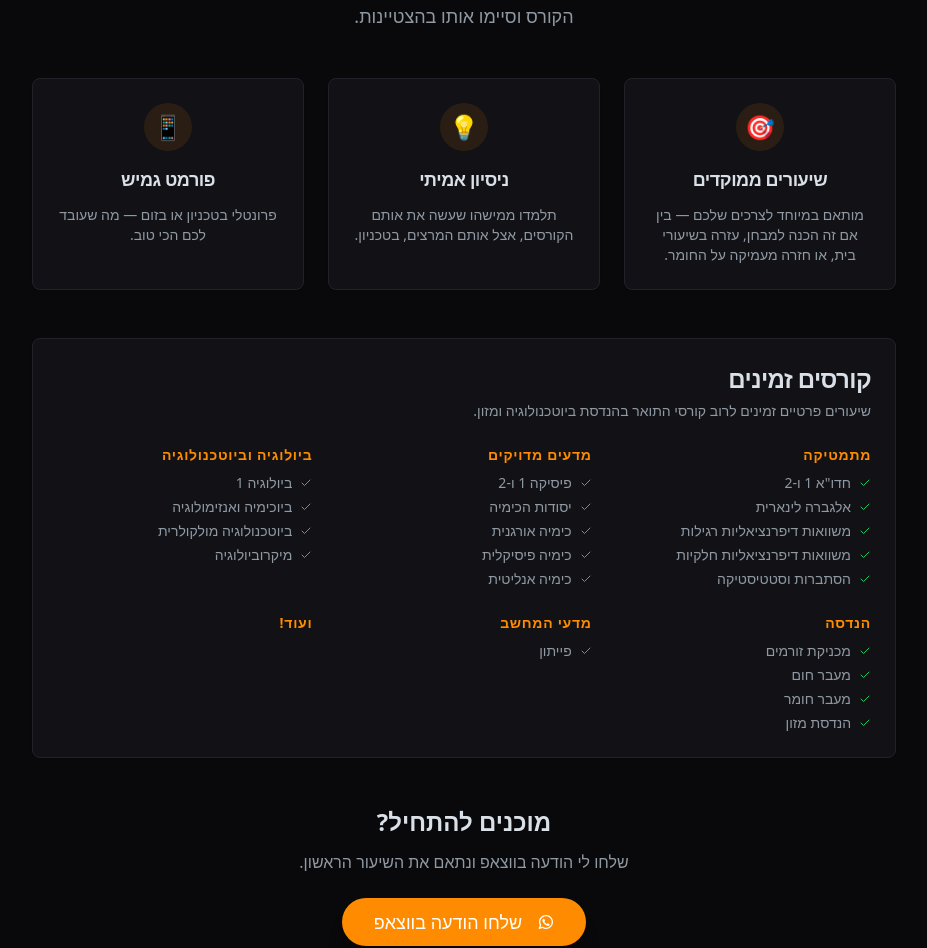
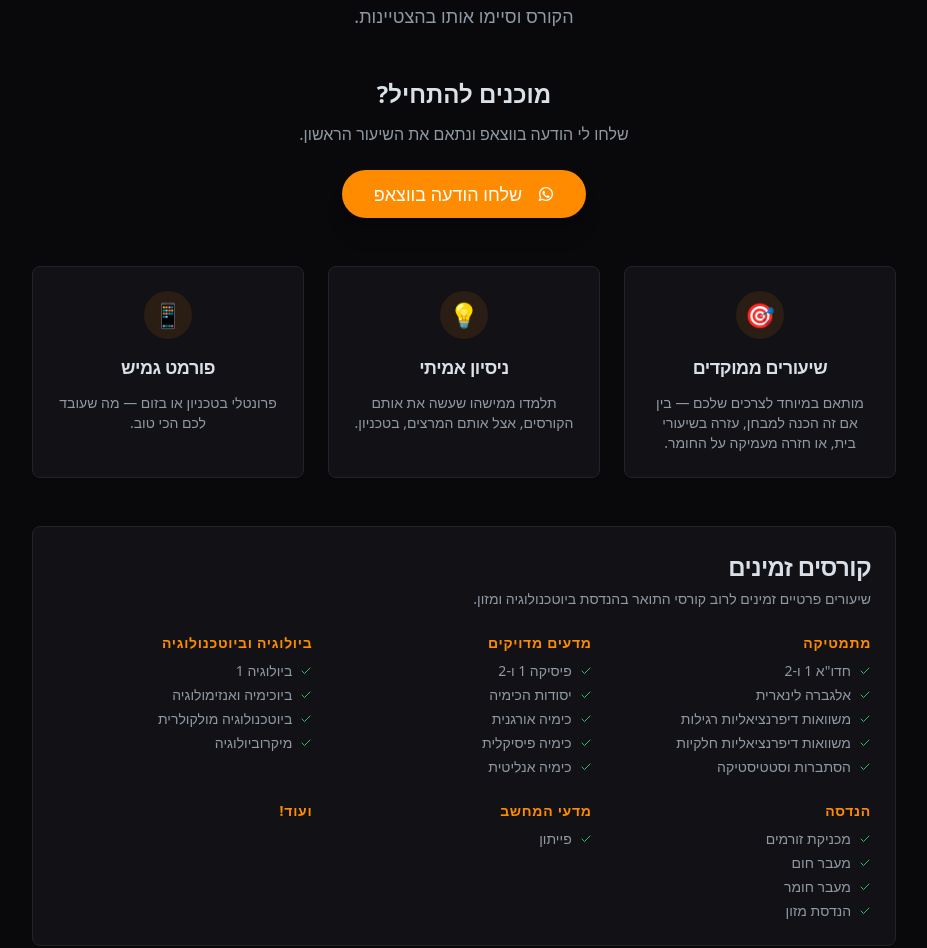
Before and after one commit to beny-karachun/biotechfood-static, a Next.js app: page /tutoring in a window 1280 px wide. Shown: the part 186-1134 px from the top of the page, without its empty margins (176-1103 px from the left). Built offline with nearby package versions, Linux system fonts and the light colour scheme.

Commit message:
feat: Add tutoring page and configure root layout with theme, header, footer, and i18n, removing Geist font.

```diff
--- a/src/app/layout.tsx
+++ b/src/app/layout.tsx
@@ -30,7 +30,7 @@ export default function RootLayout({
   children: React.ReactNode;
 }>) {
   return (
-    <html suppressHydrationWarning>
+    <html suppressHydrationWarning lang="he" dir="rtl">
       <body
         // Removed geistSans.variable
         className={`font-sans antialiased`}
--- a/src/app/tutoring/page.tsx
+++ b/src/app/tutoring/page.tsx
@@ -48,6 +48,22 @@ export default function TutoringPage() {
         <p className="text-lg text-muted-foreground max-w-2xl mx-auto">
           {t('tutoring_page.subtitle')}
         </p>
+      </div>
+
+      {/* CTA (Moved to top) */}
+      <div className="text-center mb-12">
+        <h2 className="text-2xl font-bold mb-3">{t('tutoring_page.cta_title')}</h2>
+        <p className="text-muted-foreground mb-6">
+          {t('tutoring_page.cta_subtitle')}
+        </p>
+        <Button
+          size="lg"
+          onClick={handleWhatsApp}
+          className="px-8 py-6 text-lg rounded-full shadow-xl transition-transform hover:-translate-y-1 inline-flex items-center"
+        >
+          <Icons.whatsapp className={`h-5 w-5 ${dir === 'rtl' ? 'ml-2' : 'mr-2'}`} />
+          {t('tutoring_page.cta_button')}
+        </Button>
       </div>
 
       {/* What You Get */}
@@ -128,22 +144,6 @@ export default function TutoringPage() {
           </div>
         </CardContent>
       </Card>
-
-      {/* CTA */}
-      <div className="text-center">
-        <h2 className="text-2xl font-bold mb-3">{t('tutoring_page.cta_title')}</h2>
-        <p className="text-muted-foreground mb-6">
-          {t('tutoring_page.cta_subtitle')}
-        </p>
-        <Button
-          size="lg"
-          onClick={handleWhatsApp}
-          className="px-8 py-6 text-lg rounded-full shadow-xl transition-transform hover:-translate-y-1"
-        >
-          <Icons.whatsapp className={`h-5 w-5 ${dir === 'rtl' ? 'ml-2' : 'mr-2'}`} />
-          {t('tutoring_page.cta_button')}
-        </Button>
-      </div>
     </div>
   );
 }
```
